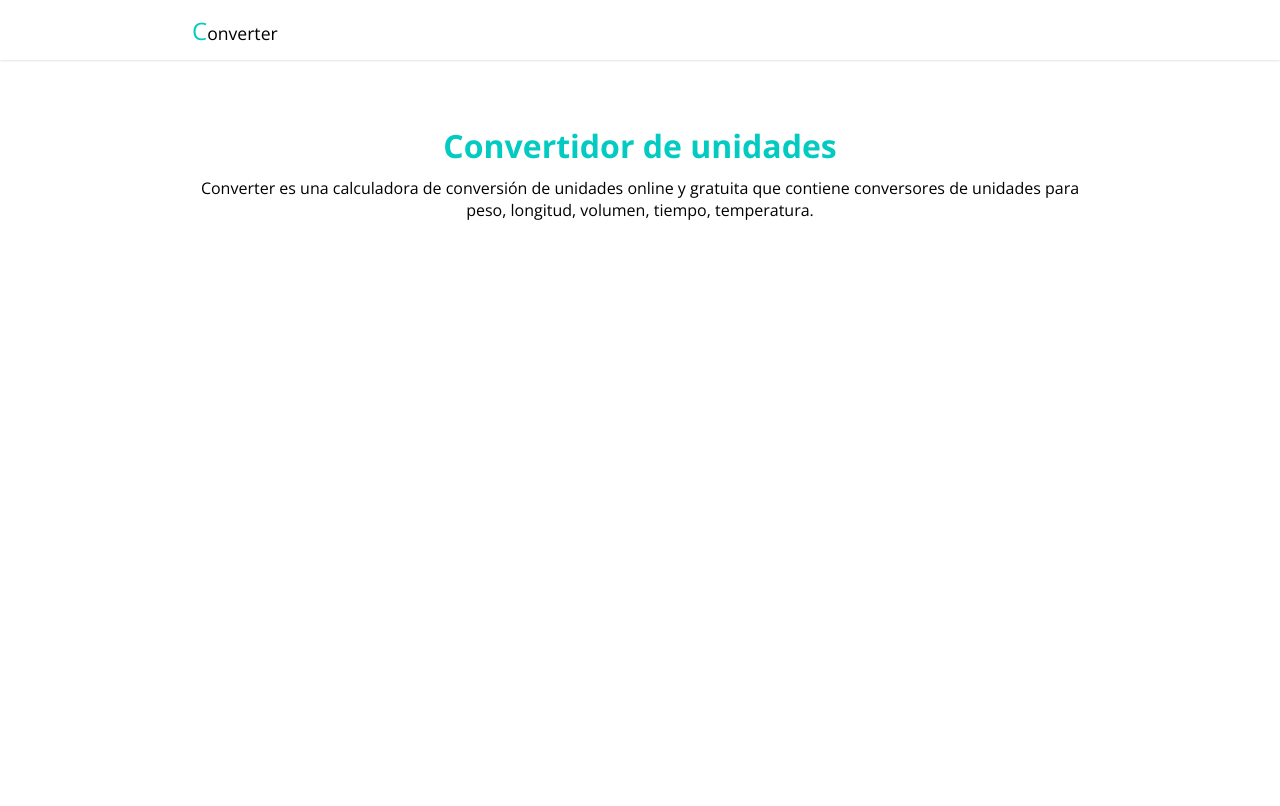
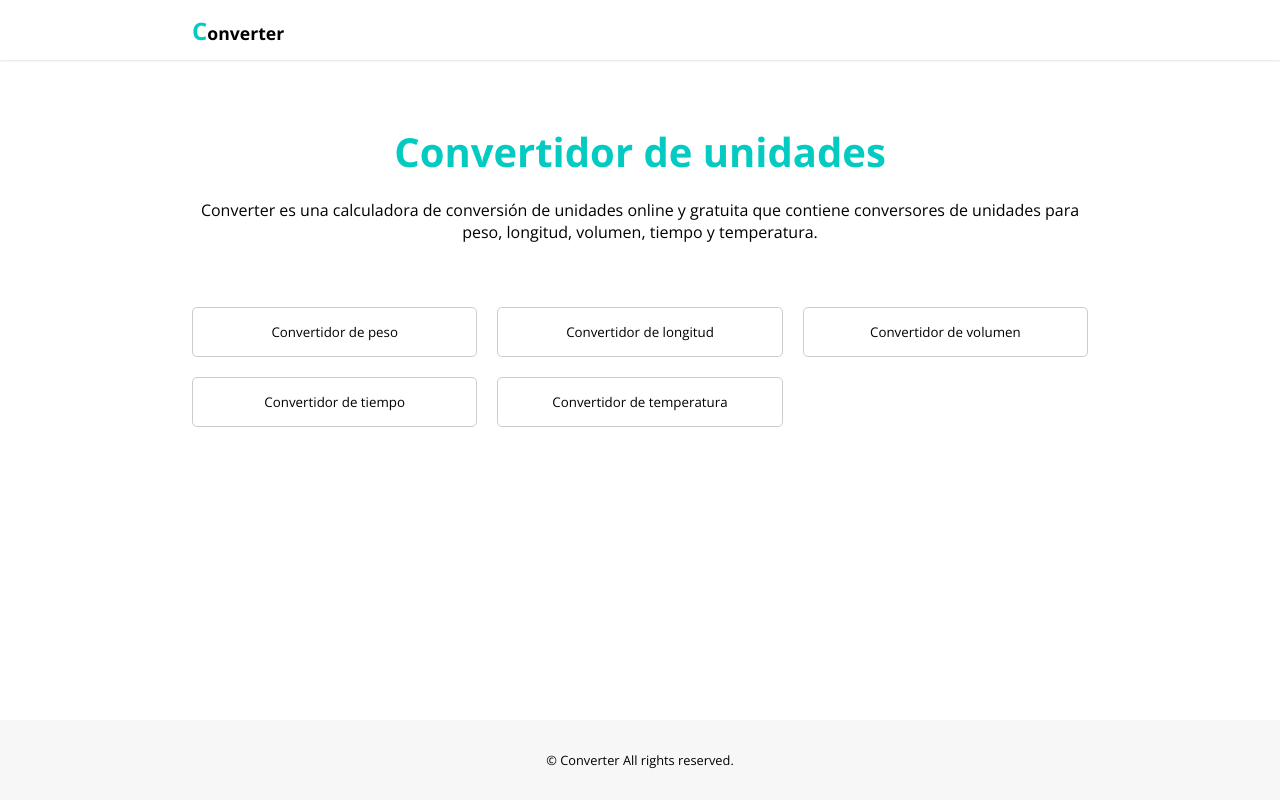
Before and after one commit to NitsuCOL/Converter, a plain HTML site: page index.html in a window 1280 px wide. Drawn offline with nearby package versions, Linux system fonts and the light colour scheme.

Commit message:
Secciones terminadas, falta funcionalidades en la pagina principal

```diff
--- a/index.html
+++ b/index.html
@@ -22,10 +22,54 @@
         <div class="info__container">
             <h1>Convertidor de unidades</h1>
             <p>
-                Converter es una calculadora de conversión de unidades online y gratuita que contiene conversores de unidades para peso, longitud, volumen, tiempo, temperatura.
+                Converter es una calculadora de conversión de unidades online y gratuita que contiene conversores de unidades para peso, longitud, volumen, tiempo y temperatura.
             </p>
         </div>
     </main>
+
+    <section id="tipos-conversiones">
+        <div class="conversiones__container">
+            <button>
+                <div class="conversion">
+                    <p>
+                        Convertidor de peso
+                    </p>
+                </div>
+            </button>
+            <button>
+                <div class="conversion">
+                    <p>
+                        Convertidor de longitud
+                    </p>
+                </div>
+            </button>
+            <button>
+                <div class="conversion">
+                    <p>
+                        Convertidor de volumen
+                    </p>
+                </div>
+            </button>
+            <button>
+                <div class="conversion">
+                    <p>
+                        Convertidor de tiempo
+                    </p>
+                </div>
+            </button>
+            <button>
+                <div class="conversion">
+                    <p>
+                        Convertidor de temperatura
+                    </p>
+                </div>
+            </button>
+        </div>
+    </section>
+
+    <footer>
+        <p>© Converter All rights reserved. </p>
+    </footer>
 
     <!--SCRIPT-->
     <script src="./js/script.js"></script>
--- a/styles/index.css
+++ b/styles/index.css
@@ -22,6 +22,8 @@ header{
 
     & p{
         font-size: 1.1rem;
+        font-weight: 700;
+        cursor: pointer;
     }
 
     & p::first-letter{
@@ -32,7 +34,6 @@ header{
 
 main{
     width: 100%;
-    min-height: 100vh;
     display: flex;
     flex-direction: column;
     align-items: center;
@@ -45,10 +46,11 @@ main{
         flex-direction: column;
         justify-content: center;
         align-items: center;
-        gap: 10px;
+        gap: 20px;
 
         & h1{
             color: var(--ColorPrimario);
+            font-size: 2.5rem;
         }
 
         & p{
@@ -56,3 +58,58 @@ main{
         }
     }
 }
+
+#tipos-conversiones{
+    width: 100%;
+    display: flex;
+    justify-content: center;
+    align-items: center;
+
+    & .conversiones__container{
+        width: 70%;
+        display: grid;
+        grid-template-columns: repeat(3, 1fr);
+        grid-template-rows: repeat(2, 1fr);
+        grid-auto-rows: 1fr;
+        grid-auto-columns: 1fr;
+        justify-content: center;
+        align-content: center;
+        gap: 20px;
+
+        & button{
+            background-color: transparent;
+            border: none;
+            cursor: pointer;
+        }
+
+        & .conversion{
+            width: 100%;
+            height: 50px;
+            padding: 2% 5%;
+            display: flex;
+            justify-content: center;
+            align-items: center;
+            border-radius: 5px;
+            border: 1px solid #ccc;
+        }
+
+        & button:hover{
+
+            & p{
+                border-bottom: 2px solid var(--ColorPrimario);
+            }
+        }
+    }
+}
+
+footer{
+    background-color: #eeeeee7b;
+    width: 100%;
+    height: 80px;
+    display: flex;
+    justify-content: center;
+    align-items: center;
+    font-size: .8rem;
+    position: absolute;
+    bottom: 0;
+}
```
